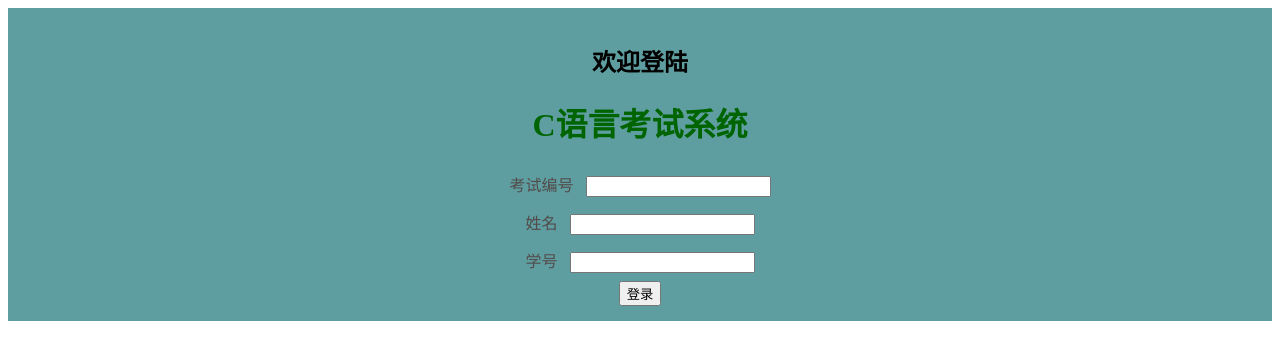
After one commit to tanglw2020/exam-c, a Django app: page /c/login in a window 1280 px wide. The commit adds this page. Shown: the top 360 px of the page. Run offline with Django 3.2, Linux system fonts and the light colour scheme.

Commit message:
feat: add login page for students

```diff
--- /dev/null
+++ b/exam_c/forms.py
@@ -0,0 +1,26 @@
+
+from django import forms
+from django.core.exceptions import ValidationError
+from django.utils.translation import gettext_lazy as _
+from django.utils import timezone
+import datetime
+
+from .models import Student, Exam
+
+class StudentForm(forms.Form):
+    exam_id = forms.IntegerField(label='考试编号')
+    name = forms.CharField(label='姓名',  max_length=50)
+    student_id = forms.IntegerField(label='学号')
+
+    def clean(self):
+        cleaned_data = super().clean()
+        exam_id = cleaned_data['exam_id']
+        student_id = str(cleaned_data['student_id'])
+
+        if not Exam.objects.filter(id=exam_id).exists():
+            self.add_error('exam_id', '考试编号不存在')
+        if not Student.objects.filter(student_id=student_id).exists():
+            self.add_error('student_id', '学号不存在')
+
+            # if exam.pub_date < timezone.now() - datetime.timedelta(days=1):
+            #     self.add_error('exam_id', '考试编号不是当天的')
--- a/exam_c/models.py
+++ b/exam_c/models.py
@@ -54,7 +54,7 @@ class Exam(models.Model):
     period_.short_description = '考试时长'
 
     def out_link_(self):
-        return format_html('<a href="/c/exam/{}" target="_blank">查看</a>'.format(self.id))
+        return format_html('<a href="/c/examroom/{}" target="_blank">查看</a>'.format(self.id))
     out_link_.short_description = '考试情况'
 
 
--- a/exam_c/templates/exam_c/exam_detail.html
+++ b/exam_c/templates/exam_c/exam_room_detail.html
@@ -71,8 +71,10 @@
     <div class="jumbotron">
       <div class="container">
         <h1>{{ exam.exam_type_ }}<small>在线考试系统</small></h1>
+        <p>考试编号: {{ exam.id }} <strong>|请将此编号告知考生|</strong></p>
         <p>考试时长: {{ exam.period_ }}</p>
         <p>考试人数: {{ exam_papers.count }}</p>
+
         <!-- <p><a class="btn btn-primary btn-lg" href="#" role="button">Learn more</a></p> -->
       </div>
     </div>
--- /dev/null
+++ b/exam_c/templates/exam_c/form_item.html
@@ -0,0 +1,6 @@
+
+    <div class="fieldWrapper">
+
+        <label for="{{ form_item.id_for_label }}">{{ form_item.label }}</label>
+        {{ form_item }}  {{ form_item.errors }}
+    </div>
--- /dev/null
+++ b/exam_c/templates/exam_c/login.html
@@ -0,0 +1,59 @@
+<!DOCTYPE html>
+<html lang="en">
+
+<head>
+    <meta charset="UTF-8">
+    <title>考生登录页面</title>
+    <style type="text/css">
+        .login {
+            height: 80%;
+            padding: 15px 16px;
+            background-color: cadetblue;
+            text-align: center;
+        }
+
+        .login h1 {
+            text-align: center;
+            color: darkgreen;
+        }
+
+        .login .form-row {
+            padding: 3px 0;
+            float: left;
+            width: 100%;
+            border-bottom: none;
+        }
+
+        .login .form-row label {
+            padding-right: 0.5em;
+            line-height: 2em;
+            font-size: 1em;
+            clear: both;
+            color: rgb(83, 75, 75);
+        }
+    </style>
+</head>
+
+<body>
+    <div class="login">
+        <h2>欢迎登陆</h2>
+        <h1>C语言考试系统</h1>
+        <form action="{% url 'c:login' %}" method="POST">
+            {% csrf_token %}
+            {{ form.non_field_errors }}
+            <div class="form-row">
+                {% include "exam_c/form_item.html" with form_item=form.exam_id %}
+            </div>
+            <div class="form-row">
+                {% include "exam_c/form_item.html" with form_item=form.name %}
+            </div>
+            <div class="form-row">
+                {% include "exam_c/form_item.html" with form_item=form.student_id %}
+            </div>
+
+            <input type="submit" value="登录" class="login-submit">
+        </form>
+    </div>
+</body>
+
+</html>
--- a/exam_c/urls.py
+++ b/exam_c/urls.py
@@ -2,8 +2,11 @@ from django.urls import path
 
 from . import views
 
+app_name = 'c'
 urlpatterns = [
     path('', views.index, name='index'),
-    path('exam/<int:exam_id>', views.exam_detail, name='exam'),
+    path('login', views.login, name='login'),
+    path('exampage/<int:exam_id>/<int:student_id>', views.exampage, name='exampage'),
+    path('examroom/<int:exam_id>', views.exam_room, name='examroom'),
     path(r'handle/choiceanswer', views.handle_choice_ans_change,name='handle-choiceanswer'),
 ]
--- a/exam_c/views.py
+++ b/exam_c/views.py
@@ -1,16 +1,28 @@
 from django.shortcuts import render
 from django.http import HttpResponse
 
+from django.http import HttpResponse, HttpResponseRedirect
+from django.urls import reverse
+from django import forms
+from django.http import Http404
+
+from django.views.decorators.csrf import csrf_exempt
+import json
+import datetime
+
 from .models import *
+from .forms import StudentForm
 # Create your views here.
 
 def index(request):
     exam_list = Exam.objects.all()
-
     return render(request, 'exam_c/index.html')
 
+def exampage(request, exam_id, student_id):
+    exam_list = Exam.objects.all()
+    return render(request, 'exam_c/index.html')
 
-def exam_detail(request, exam_id):
+def exam_room(request, exam_id):
     try:
         exam = Exam.objects.get(id=exam_id)
     except Exam.DoesNotExist:
@@ -24,17 +36,39 @@ def exam_detail(request, exam_id):
         'exam_id': exam_id,
         'exam_papers': exam_papers,
         }
-    return render(request, 'exam_c/exam_detail.html', context)
+    return render(request, 'exam_c/exam_room_detail.html', context)
 
 
-from django.views.decorators.csrf import csrf_exempt
-import json
-import datetime
 
 @csrf_exempt
 def handle_choice_ans_change(request):
 
-  time = datetime.datetime.now()
-  a = {}
-  a["result"] = str(time) ##"post_success"
-  return HttpResponse(json.dumps(a), content_type='application/json')
+    time = datetime.datetime.now()
+    a = {}
+    a["result"] = str(time) ##"post_success"
+    return HttpResponse(json.dumps(a), content_type='application/json')
+
+
+
+def login(request):
+
+    if request.method == 'POST':
+        # 如果登录成功，绑定参数到cookie中，set_cookie
+        form = StudentForm(request.POST)
+
+        if form.is_valid():
+            cleaned_data = form.cleaned_data
+            # print(cleaned_data)
+
+            # 查询用户是否在数据库中
+            exam_id = cleaned_data['exam_id']
+            student_id = cleaned_data['student_id']
+
+            return HttpResponseRedirect(reverse('c:exampage', args=(exam_id, student_id)))
+    else:
+        form = StudentForm()
+
+    context = {
+        'form': form,
+        }
+    return render(request, 'exam_c/login.html', context)
```
Also changed, not shown: db.sqlite3.
